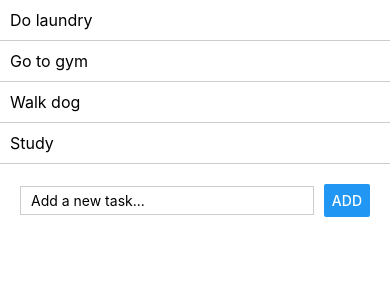
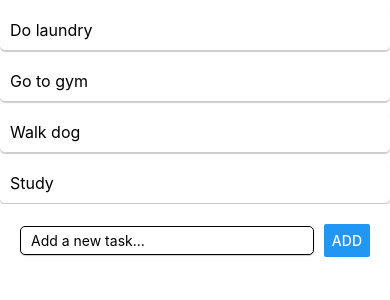
Before and after one commit to Billyat5/TodoListApp, a React Native app: screen / in a window 390 px wide. Shown: the top 300 px of the page. Built offline with nearby package versions, Linux system fonts and the light colour scheme.

Commit message:
Uploaded Lab4

```diff
--- a/src/App.jsx
+++ b/src/App.jsx
@@ -13,13 +13,22 @@ function App() {
     'Study'
   ]);
 
+  const handleAdd = (newTask) => {
+    if (tasks.includes(newTask)) {
+      alert("Task already exists!");
+      return;
+    }
+    setTasks([...tasks, newTask]);
+  };
+
   return (
     <SafeAreaView>
       <ToDoList tasks= {tasks}/>
-      <ToDoForm />
+      <ToDoForm onAdd={handleAdd}/>
     </SafeAreaView>
   );
 }
 
 
+
 export default App;
--- a/src/ToDoForm.jsx
+++ b/src/ToDoForm.jsx
@@ -7,15 +7,24 @@ import {
     Button
   } from 'react-native';
 
-function ToDoForm(){
+function ToDoForm({onAdd}){
+  const [taskText, setTaskText] = React.useState('');
+
+  const handleAdd = () => {
+    onAdd(taskText);
+    setTaskText('');
+  }
+
     return (
         <>
         <View style={styles.form}>
                 <TextInput
                     style={styles.input}
                     placeholder="Add a new task..."
+                    onChangeText={(text) => setTaskText(text)}
+                    value={taskText}
                 />
-                <Button title="Add" />
+                <Button title="Add" onPress={handleAdd} />
             </View>
         </>
     );
@@ -32,10 +41,16 @@ const styles = StyleSheet.create({
   input: {
     flex: 1,
     borderWidth: 1,
-      borderColor: '#ccc',
+    borderRadius: 5,
     paddingHorizontal: 10,
     paddingVertical: 5,
     marginRight: 10,
+    backgroundColor: 'white',
+    shadowColor: '#000',
+    shadowOffset: { width: 0, height: 1 },
+    shadowOpacity: 0.2,
+    shadowRadius: 1,
+    elevation: 2
   },
 });
 
--- a/src/ToDoList.jsx
+++ b/src/ToDoList.jsx
@@ -32,13 +32,19 @@ const styles = StyleSheet.create({
       padding: 10,
       borderBottomWidth: 1,
       borderColor: '#ccc',
-    },
-    completed: {
-      backgroundColor: '#e0e0e0',
+      backgroundColor: 'white',
+      marginTop: 10,
+      borderRadius: 5,
+      shadowColor: '#000',
+      shadowOffset: { width: 0, height: 1 },
+      shadowOpacity: 0.2,
+      shadowRadius: 1,
+      elevation: 2
     },
     taskText: {
       fontSize: 16,
     },
 });
 
+
 export default ToDoList;
```
Also changed, not shown: 1 other file (tests, documents, lock files or other folders). Lines whose indentation alone changed are shown as unchanged.
